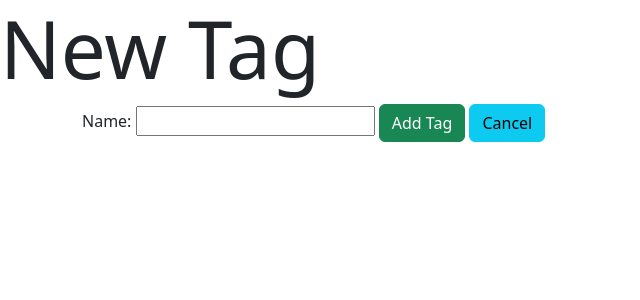
After one commit to pllomba90/blogly, a Flask app: page /tag/new in a window 1280 px wide. The commit adds this page. Shown: the top 300 px of the page, without its empty margins (0-640 px from the left). Run offline with Flask 3, Linux system fonts and the light colour scheme.

Commit message:
added tags and some formatting

```diff
--- a/app.py
+++ b/app.py
@@ -1,7 +1,7 @@
-
+from models import db, connect_db, User, Post, PostTag, Tag
 from flask import Flask, render_template, redirect, flash, session, request
 from flask_debugtoolbar import DebugToolbarExtension
-from models import db, connect_db, User, Post
+
 
 
 app = Flask(__name__)
@@ -21,22 +21,22 @@ with app.app_context():
     db.create_all()
 
 
-app.config['SQLALCHEMY_ECHO'] = True
-app.config['SECRET_KEY'] = 'secrets'
-
-
+#User routes
 @app.route('/users')
 def home_page():
+    """Shows all users on the app"""
     users = User.query.all()
     return render_template('users.html', users=users)
 
 @app.route('/user/<int:user_id>')
 def user_page(user_id):
+    """Shows an individual user page based on user Id"""
     user = User.query.get(user_id)
     return render_template('info.html', user=user)
 
 @app.route('/user/new', methods=["GET", "POST"])
 def new_user():
+    """Adding a new user"""
     if request.method == "POST":
         first_name = request.form["first_name"]
         last_name = request.form["last_name"]
@@ -53,13 +53,14 @@ def new_user():
 
 @app.route('/user/<int:user_id>/edit', methods=['GET', 'POST'])
 def edit_user(user_id):
-    print('Accessing edit_update_user route')
+    """Editing an existing users page"""
     user = User.query.get(user_id)
     return render_template('edit.html', user=user, user_id=user_id)
 
 
 @app.route('/user/<int:user_id>/update', methods=['POST'])
 def edit_update_user(user_id):
+    """Updates the database with new information for existing user"""
     user = User.query.get(user_id)
 
     user.first_name = request.form['first_name_edit']
@@ -73,29 +74,40 @@ def edit_update_user(user_id):
 
 @app.route('/user/<int:user_id>/delete', methods=['POST'])
 def delete_user(user_id):
+    """Funtion for deleting a user"""
     user = User.query.get(user_id)
     User.delete_user(user)
 
     return redirect('/users')
 
-@app.route('/user/<int:user_id>/add_post', methods=['GET', 'POST'])
+#Post routes
+
+@app.route('/user/<int:user_id>/add_post')
+def show_post_page(user_id):
+    user = User.query.get(user_id)
+    tags = Tag.query.all()
+    return render_template('add_post.html', user=user, tags=tags)
+
+@app.route('/user/<int:user_id>/add_post', methods=['POST'])
 def add_post(user_id):
+    """Creating a post from a user page"""
     user = User.query.get(user_id)
+    title = request.form['post_title']
+    content = request.form['post_body']
+    tag_ids = [int(tag_id) for tag_id in request.form.getlist('tags')]
 
-    if request.method == 'POST':
-        title = request.form['post_title']
-        content = request.form['post_body']
+    tags = Tag.query.filter(Tag.id.in_(tag_ids)).all()
 
-        new_post = Post(title=title, content=content, username=user.username)
-        db.session.add(new_post)
-        db.session.commit()
 
-        return redirect(f'/post/{new_post.id}')
-    else:
-        return render_template('add_post.html', user=user)
+    new_post = Post(title=title, content=content, username=user.username, tags=tags)
+    db.session.add(new_post)
+    db.session.commit()
+
+    return redirect(f'/post/{new_post.id}')
 
 @app.route('/post/<int:post_id>/delete', methods=['POST'])
 def delete_post(post_id):
+    """Deleting a post"""
     post = Post.query.get(post_id)
     Post.delete_post(post)
 
@@ -103,11 +115,38 @@ def delete_post(post_id):
 
 @app.route('/')
 def show_posts():
+    """Homepage showing posts"""
     posts = Post.query.all()
 
     return render_template('posts.html', posts=posts)
 
 @app.route('/post/<int:post_id>')
 def show_post(post_id):
+    """An individual post page."""
     post = Post.query.get(post_id)
     return render_template('single_post.html', post=post)
+
+#Tagging routes
+
+@app.route('/tags')
+def tag_library():
+    """Shows list of all created tags"""
+    tag_name = request.args.get('tag_name')
+    tags = Tag.query.all()
+
+    return render_template("tags.html", tags=tags, tag_name=tag_name)
+
+@app.route('/tag/new')
+def add_tag():
+    """Shows the add tag page"""
+    return render_template("new_tag.html")
+
+@app.route('/tag/new', methods=['POST'])
+def create_tag():
+    tag_name = request.form['tag_name']
+
+    new_tag = Tag(name=tag_name)
+    db.session.add(new_tag)
+    db.session.commit()
+
+    return redirect('/tags?tag_name=' + tag_name)
--- a/templates/edit.html
+++ b/templates/edit.html
@@ -6,7 +6,7 @@
     <input type="text" name="first_name_edit" placeholder="{{ user.first_name }}">
     <input type="text" name="last_name_edit" placeholder="{{ user.last_name }}">
     <input type="text" name="image_url_edit" placeholder="{{ user.image_url }}">
-    <button>Save Changes</button>
+    <button class="btn btn-success">Save Changes</button>
 </form>
-<a href="/users">Cancel Changes</a>
+<a href="/users" class="btn btn-info">Cancel Changes</a>
 {% endblock %}
--- /dev/null
+++ b/templates/new_tag.html
@@ -0,0 +1,15 @@
+{% extends "base.html" %}
+
+{% block title %} New Tag {% endblock %}
+
+{% block content %}
+<h1 class="display-1">New Tag</h1>
+<div class="container">
+<form action="/tag/new" method="post">
+    <label for="tag_name">Name:</label>
+    <input type="text" name="tag_name">
+    <button class="btn btn-success">Add Tag</button>
+    <a href="/tags" class="btn btn-info">Cancel</a>
+</form>
+</div>
+{% endblock %}
--- a/templates/posts.html
+++ b/templates/posts.html
@@ -3,7 +3,7 @@
 {% block title %} Posts {% endblock %}
 
 {% block content %}
-
+<div class="container">
 <ul>
     {% for post in posts %}
 <li><a href="/post/{{ post.id }}"> {{ post.title }}</a>
@@ -11,5 +11,7 @@
     </li>
     {% endfor %}
 </ul>
-<a href="/users">View All Users</a>
+<a href="/tags" class="btn btn-info">View All Tags</a>
+<a href="/users" class="btn btn-info">View All Users</a>
+</div>
 {% endblock %}
--- a/templates/single_post.html
+++ b/templates/single_post.html
@@ -9,6 +9,6 @@
 
         <h4>Author: <a href="/user/{{ post.user.id }}"> {{ post.user.username }} </a></h4>
 </p>
-<a href="/"> All Posts
+<a href="/" class="btn btn-info"> All Posts
 </a>
 {% endblock %}
--- a/templates/users.html
+++ b/templates/users.html
@@ -6,11 +6,13 @@
 
 
 {% block content %}
+<div class="container">
     <ul>
         {% for user in users %}
         <li><a href="/user/{{user.id}}">{{ user.first_name }} {{ user.last_name }}</a></li>
         {% endfor %}
     </ul>
-    <a href="/user/new">Add User</a>
-    <a href="/">Go Back to Posts</a>
+    <a href="/user/new" class="btn btn-info">Add User</a>
+    <a href="/" class="btn btn-info">Go Back to Posts</a>
+</div>
     {% endblock %}
```
Also changed, not shown: models.py (+33 -1 lines), templates/add_post.html (+23 -3 lines), templates/info.html (+7 -5 lines), templates/tags.html (added, +16 -0 lines).
